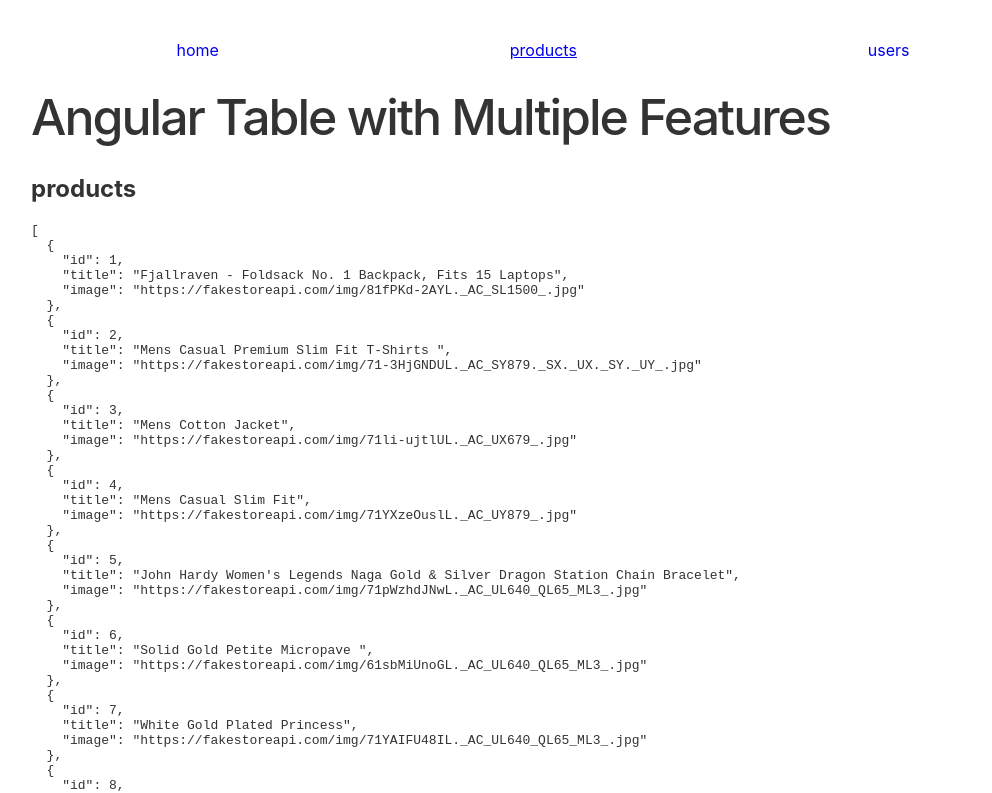
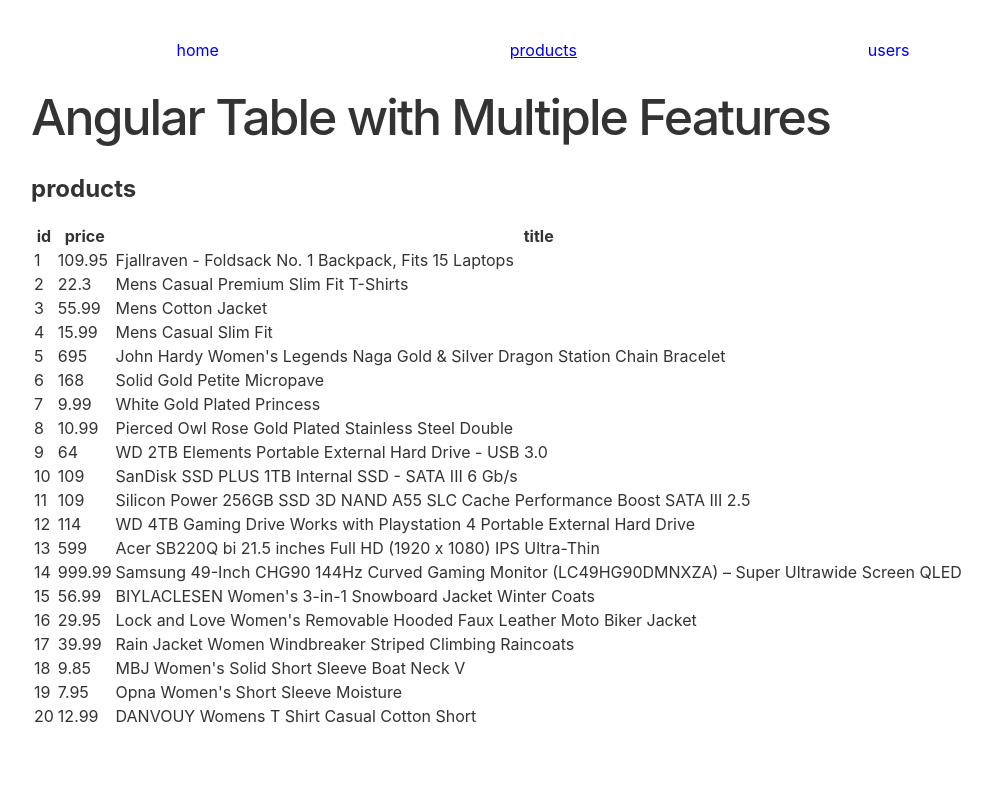
Before and after one commit to CodeCraftForge/Angular-Sandbox, an Angular app: page /products in a window 1280 px wide. Shown: the top 793 px of the page, without its empty margins (97-1089 px from the left). Built offline with nearby package versions, Linux system fonts and the light colour scheme; data requests are answered from the project's data file.

Commit message:
add table component and use them for product and user list

```diff
--- a/src/app/components/product/products/products.component.html
+++ b/src/app/components/product/products/products.component.html
@@ -1,2 +1,4 @@
 <h2>products</h2>
-<pre>{{ listData | json }}</pre>
+<p>
+    <app-data-table [data]="listData"></app-data-table>
+</p>
--- a/src/app/components/product/products/products.component.ts
+++ b/src/app/components/product/products/products.component.ts
@@ -3,12 +3,12 @@ import { Component } from '@angular/core';
 import { Observable } from 'rxjs/internal/Observable';
 import { Product } from '../../../shared/interfaces/product';
 import { ListComponent } from '../../shared/classes/list.component';
-import { Title } from '@angular/platform-browser';
+import { DataTableComponent } from '../../shared/components/data-table/data-table.component';
 
 @Component({
   selector: 'app-products',
   standalone: true,
-  imports: [CommonModule],
+  imports: [CommonModule, DataTableComponent],
   templateUrl: './products.component.html',
   styleUrl: './products.component.scss'
 })
@@ -17,7 +17,7 @@ export class ProductsComponent extends ListComponent {
     return {
       id: item.id,
       title: item.title,
-      image: item.image
+      price: item.price
     }
   }
   override listData: Product[] = [];
--- /dev/null
+++ b/src/app/components/shared/components/data-table/data-table.component.html
@@ -0,0 +1,12 @@
+<table>
+    <thead>
+        <tr>
+            <th *ngFor="let key of data[0] | keyvalue">{{ key.key }}</th>
+        </tr>
+    </thead>
+    <tbody>
+        <tr *ngFor="let row of data">
+            <td *ngFor="let value of row | keyvalue">{{ value.value }}</td>
+        </tr>
+    </tbody>
+</table>
--- a/src/app/components/user/users/users.component.html
+++ b/src/app/components/user/users/users.component.html
@@ -1,2 +1,4 @@
 <h2>users</h2>
-<pre>{{ listData | json }}</pre>
+<p>
+    <app-data-table [data]="listData"></app-data-table>
+</p>
--- a/src/app/components/user/users/users.component.ts
+++ b/src/app/components/user/users/users.component.ts
@@ -3,11 +3,12 @@ import { Component } from '@angular/core';
 import { Observable } from 'rxjs';
 import { User } from '../../../shared/interfaces/user';
 import { ListComponent } from '../../shared/classes/list.component';
+import { DataTableComponent } from '../../shared/components/data-table/data-table.component';
 
 @Component({
   selector: 'app-users',
   standalone: true,
-  imports: [CommonModule],
+  imports: [CommonModule, DataTableComponent],
   templateUrl: './users.component.html',
   styleUrl: './users.component.scss'
 })
--- a/src/app/shared/interfaces/product.ts
+++ b/src/app/shared/interfaces/product.ts
@@ -1,5 +1,5 @@
 export interface Product {
     id: number;
     title: string;
-    image: string;
+    price: number;
 }
```
Also changed, not shown: src/app/components/shared/components/data-table/data-table.component.ts (added, +13 -0 lines), src/app/components/shared/components/data-table/data-table.component.scss (added), 1 other file (tests, documents, lock files or other folders).
